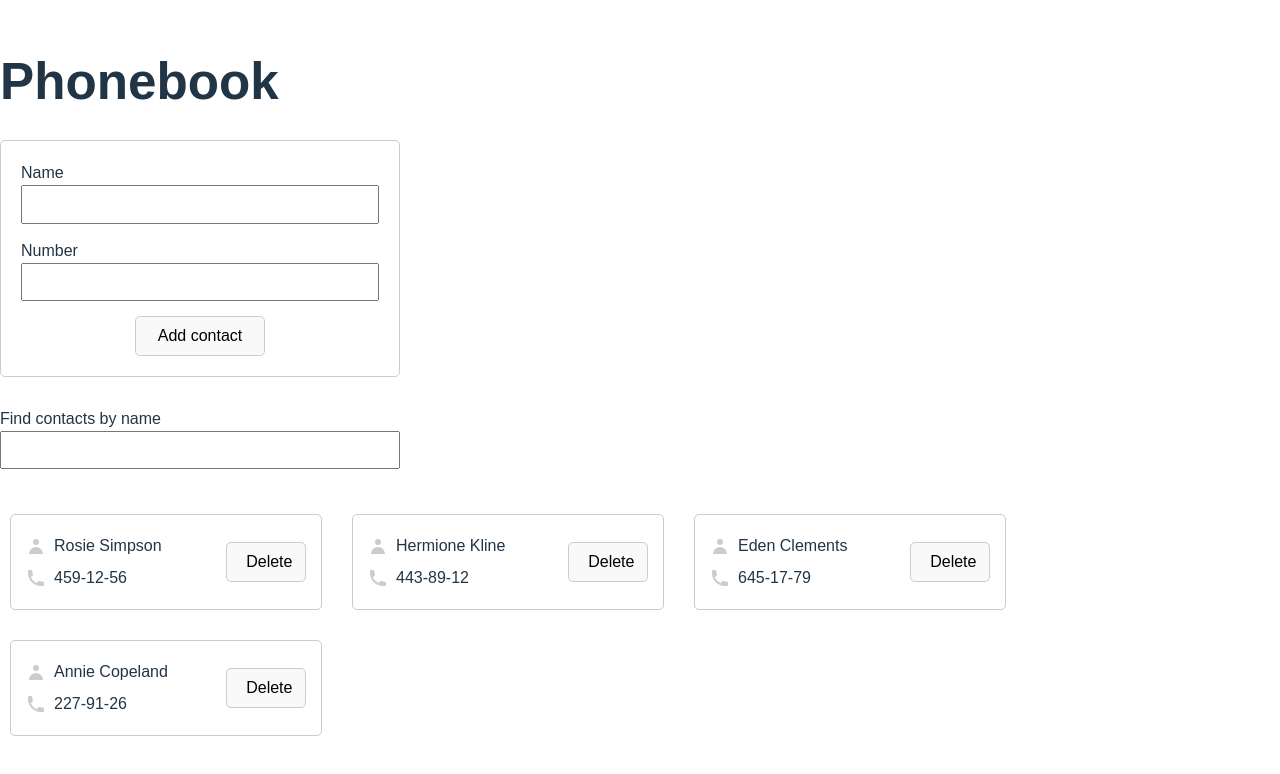
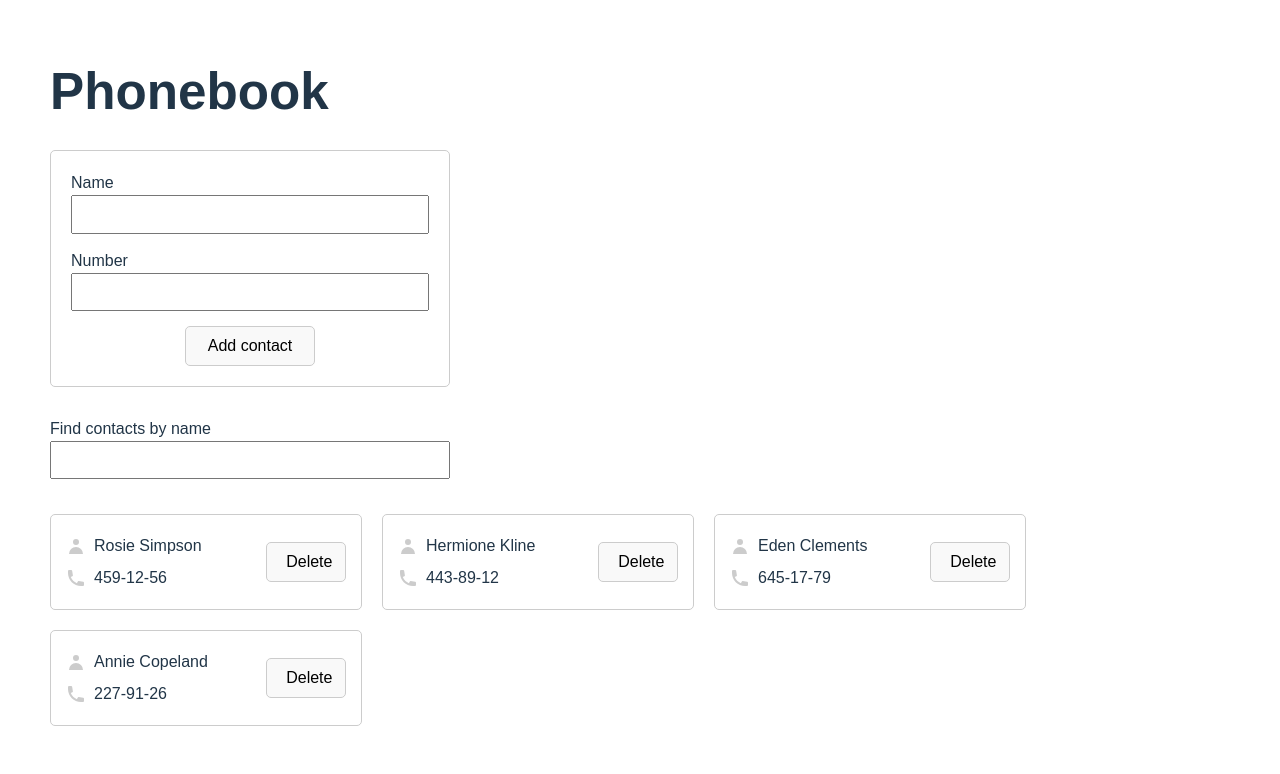
Before and after one commit to annienf17/goit-react-hw-03, a React (Vite) app: page / in a window 1280 px wide. Shown: the top 774 px of the page. Built offline with nearby package versions, Linux system fonts and the light colour scheme.

Commit message:
styles form container

```diff
--- a/src/components/App/App.jsx
+++ b/src/components/App/App.jsx
@@ -38,10 +38,12 @@
 
   return (
     <>
-      <h1 className={css.header}>Phonebook</h1>
-      <ContactForm onAdd={addContact} />
-      <SearchBox value={filter} onSearch={setFilter} />
-      <ContactList contacts={visibleContacts} onDelete={deleteContact} />
+      <div className={css.container}>
+        <h1 className={css.header}>Phonebook</h1>
+        <ContactForm onAdd={addContact} />
+        <SearchBox value={filter} onSearch={setFilter} />
+        <ContactList contacts={visibleContacts} onDelete={deleteContact} />
+      </div>
     </>
   );
 }
--- a/src/components/App/App.module.css
+++ b/src/components/App/App.module.css
@@ -5,40 +5,9 @@
   text-align: center;
 }
 
-.logo {
-  height: 6em;
-  padding: 1.5em;
-  will-change: filter;
-  transition: filter 300ms;
-}
-.logo:hover {
-  filter: drop-shadow(0 0 2em #646cffaa);
-}
-.logo.react:hover {
-  filter: drop-shadow(0 0 2em #61dafbaa);
+.container {
+  margin: 50px;
 }
 .header {
   margin-bottom: 30px;
 }
-@keyframes logo-spin {
-  from {
-    transform: rotate(0deg);
-  }
-  to {
-    transform: rotate(360deg);
-  }
-}
-
-@media (prefers-reduced-motion: no-preference) {
-  a:nth-of-type(2) .logo {
-    animation: logo-spin infinite 20s linear;
-  }
-}
-
-.card {
-  padding: 2em;
-}
-
-.read-the-docs {
-  color: #888;
-}
--- a/src/components/Contact/Contact.module.css
+++ b/src/components/Contact/Contact.module.css
@@ -5,7 +5,8 @@
   align-content: center;
   border: 1px solid #ccc;
   border-radius: 5px;
-  margin: 10px;
+  margin-right: 10px;
+  margin-bottom: 10px;
   padding: 15px;
 }
 
```
